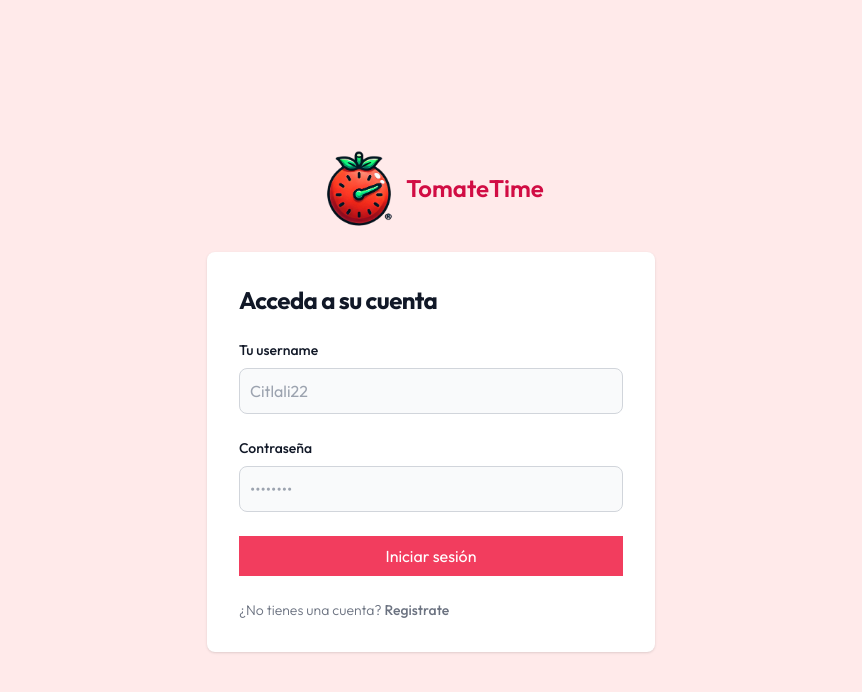
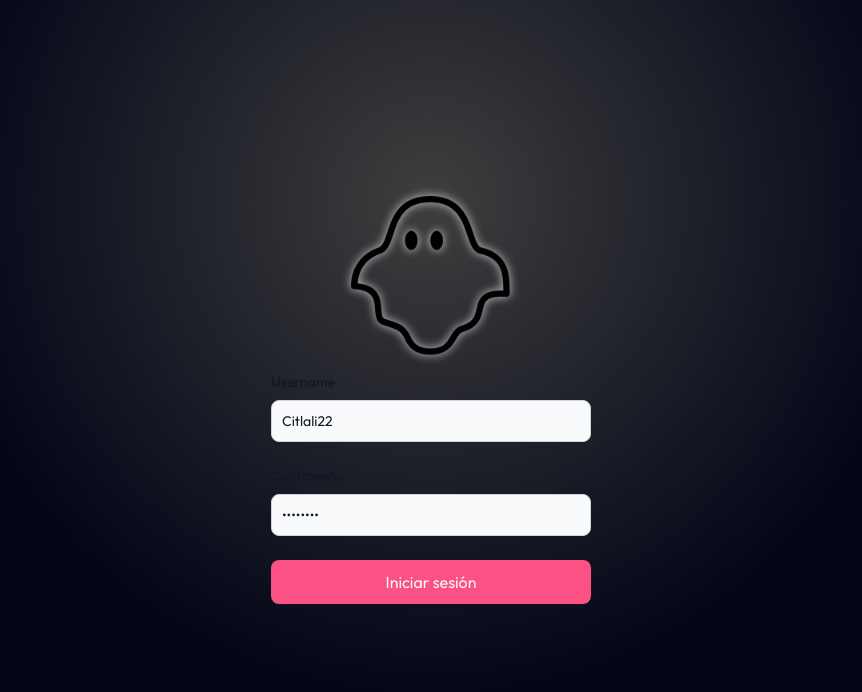
Before and after one commit to sahidAleDev/PhantomFocus_frontend, a Vue app: page /login in a window 1280 px wide. Shown: the top 692 px of the page, without its empty margins (209-1071 px from the left). Built offline with nearby package versions, Linux system fonts and the light colour scheme.

Commit message:
style(ui): rediseñar LoginView y HomeLayout
* Rediseño completo del componente LoginView.vue
* Actualización del diseño y estructura del HomeLayout.vue

```diff
--- a/index.html
+++ b/index.html
@@ -18,7 +18,7 @@
     <title>Vite App</title>
   </head>
   <body >
-    <div class="relative h-screen z-0 w-full bg-slate-950">
+    <div class="relative min-h-screen z-0 w-full bg-slate-950">
       <div class="absolute bottom-0 left-0 right-0 top-0 bg-[radial-gradient(circle_500px_at_50%_200px,#3e3e3e,transparent)]">
         <div id="app"></div>
       </div>
--- a/src/assets/main.css
+++ b/src/assets/main.css
@@ -22,11 +22,11 @@
   }
 
   .btn-secondary {
-    @apply bg-[#3FC1C9] text-[#3FC1C9];
+    @apply bg-[#FC5185] text-[#F5F7F8];
   }
 
   .btn-secondary-outline {
-    @apply border border-[#3FC1C9] bg-[#F5F7F8] text-[#3FC1C9];
+    @apply border border-[#FC5185] bg-[#F5F7F8] text-[#FC5185];
   }
 
   .btn-blue {
--- a/src/components/PomodoroCard.vue
+++ b/src/components/PomodoroCard.vue
@@ -49,13 +49,13 @@ function remove() {
         <CircleCheck v-if="showIcon" class="bg-green-500 size-6 rounded-full" />
       </div>
 
-      <div class="text-[#506A88]">
+      <div class="text-[#253240]">
         <p class="font-bold uppercase">{{ pomodoro.title }}</p>
 
         <div class="flex gap-0.5">
-          <FireIcon v-for="(_, index) in completedPomodoros" :key="index" class="text-red-500 size-4" />
-          <FireIcon v-if="pomodoro.isActive" class="text-red-500 size-4"/>
-          <FireIcon v-for="(_, index) in uncompletedPomodoros" :key="index" class="text-red-500 size-4 opacity-40"/>
+          <FireIcon v-for="(_, index) in completedPomodoros" :key="index" class="text-[#ED447A] size-4" />
+          <FireIcon v-if="pomodoro.isActive" class="text-[#ED447A] size-4"/>
+          <FireIcon v-for="(_, index) in uncompletedPomodoros" :key="index" class="text-[#ED447A] size-4 opacity-40"/>
         </div>
       </div>
     </div>
--- a/src/layouts/HomeLayout.vue
+++ b/src/layouts/HomeLayout.vue
@@ -44,7 +44,7 @@ const handleLogout = async () => {
 
 
   <aside class="px-10 py-10">
-      <section class="flex justify-end items-center gap-4">
+      <section class="flex justify-end items-center gap-4 mb-20">
         <div class="flex items-center gap-1 text-white">
           <UserCircleIcon class="size-5" />
           <p class="text-2xl">{{ $user.getUser?.username }}</p>
@@ -53,9 +53,14 @@ const handleLogout = async () => {
         <ArrowRightBracket @click="handleLogout" class="size-6 text-white cursor-pointer" />
       </section>
 
-      <h2 class='text-center text-3xl font-black text-white'>TomatoTime  </h2>
+      <div class="flex flex-col lg:flex-row justify-center items-center gap-4">
+        <h2 class='text-center text-3xl font-black text-white'>PhantomFocus</h2>
+        <figure class="w-20">
+          <img class="w-full" src="/phantom.png" alt="">
+        </figure>
+      </div>
 
-      <nav class="mt-10 w-2/3 md:w-1/3 mx-auto gap-4 pb-4 text-white flex flex-wrap justify-center items-cente border border-l-0 border-t-0 border-r-0 border-b">
+      <nav class="mt-10 w-2/3 md:w-1/3 mx-auto gap-x-12 gap-y-4 pb-4 text-white flex flex-wrap justify-center items-cente border border-l-0 border-t-0 border-r-0 border-b">
         <RouterLink
           class="text-white text-2xl block hover:text-[#D5E1F0]"
           :to="{ name: ROUTES.TODAY_TASK }"
--- a/src/views/LoginView.vue
+++ b/src/views/LoginView.vue
@@ -27,24 +27,17 @@ const handleSubmit = async () => {
 </script>
 
 <template>
-  <div class="min-h-screen">
-    <section class="bg-[#FFEAEA]">
-      <div class="flex flex-col items-center justify-center px-6 py-8 mx-auto h-screen lg:py-0">
-        <a href="#" class="flex items-center mb-6 text-2xl font-semibold text-[#D10D44]">
-          <img class="size-20 mr-2" src="/login-logo.png" alt="logo">
-          TomateTime
-        </a>
+  <div class="h-screen flex justify-center items-center">
+    <div class="w-1/4 min-w-80 space-y-4">
+      <figure class="w-40 mx-auto">
+        <img class="w-full" src="/phantom.png" alt="">
+      </figure>
 
-        <div class="w-full bg-white rounded-lg shadow dark:border md:mt-0 sm:max-w-md xl:p-0 dark:bg-gray-800 dark:border-gray-700">
-          <div class="p-6 space-y-4 md:space-y-6 sm:p-8">
-            <h1 class="text-xl font-bold leading-tight tracking-tight text-gray-900 md:text-2xl dark:text-white">
-              Acceda a su cuenta
-            </h1>
       <form class="space-y-4 md:space-y-6" @submit.prevent="handleSubmit">
         <div>
-                <label for="username" class="block mb-2 text-sm font-medium text-gray-900 dark:text-white">Tu username</label>
+          <label for="username" class="block mb-2 text-sm font-medium text-gray-900 dark:text-white">Username</label>
           <input
-                  class="bg-gray-50 border border-gray-300 text-gray-900 rounded-lg focus:ring-primary-600 focus:border-primary-600 block w-full p-2.5 dark:bg-gray-700 dark:border-gray-600 dark:placeholder-gray-400 dark:text-white dark:focus:ring-blue-500 dark:focus:border-blue-500"
+            class="input input-medium"
             id="username"
             name="username"
             placeholder="Citlali22"
@@ -57,30 +50,26 @@ const handleSubmit = async () => {
         <div>
           <label for="password" class="block mb-2 text-sm font-medium text-gray-900 dark:text-white">Contraseña</label>
           <input
-                  class="bg-gray-50 border border-gray-300 text-gray-900 rounded-lg focus:ring-primary-600 focus:border-primary-600 block w-full p-2.5 dark:bg-gray-700 dark:border-gray-600 dark:placeholder-gray-400 dark:text-white dark:focus:ring-blue-500 dark:focus:border-blue-500"
+            class="input input-medium"
             id="password"
             name="password"
             placeholder="••••••••"
-                  required
-                  type="password"
+            required type="password"
             v-model="user.password"
           />
         </div>
 
-              <button
-                type="submit"
-                class="w-full py-2 text-white bg-[#F23D5E]"
-              >
+        <button type="submit" class="btn-secondary btn-medium w-full">
           Iniciar sesión
         </button>
-              <p class="text-sm font-light text-gray-500 dark:text-gray-400">
-                ¿No tienes una cuenta?
-                <a href="#" class="font-medium text-primary-600 hover:underline dark:text-primary-500">Registrate</a>
-              </p>
       </form>
     </div>
   </div>
-      </div>
-    </section>
-  </div>
 </template>
+
+
+<style>
+img {
+  filter: drop-shadow(0 0 5px rgba(255, 255, 255, 0.8));
+}
+</style>
--- a/src/views/TodayPomodoros.vue
+++ b/src/views/TodayPomodoros.vue
@@ -58,7 +58,7 @@ onBeforeMount(async () => {
 
     <button class="btn-small btn-primary" @click="showDialog = true">Crear sesión</button>
 
-    <div v-if="!loading" class="grid grid-cols-2 gap-2 " v-auto-animate>
+    <div v-if="!loading" class="grid grid-cols-1 lg:grid-cols-3 gap-2 " v-auto-animate>
       <PomodoroCard
         v-for="(pomodoro, index) in pomodoros"
         :key="`${pomodoro._id}-${index}`"
```
Also changed, not shown: public/phantom.png (added). Lines whose indentation alone changed are shown as unchanged.
